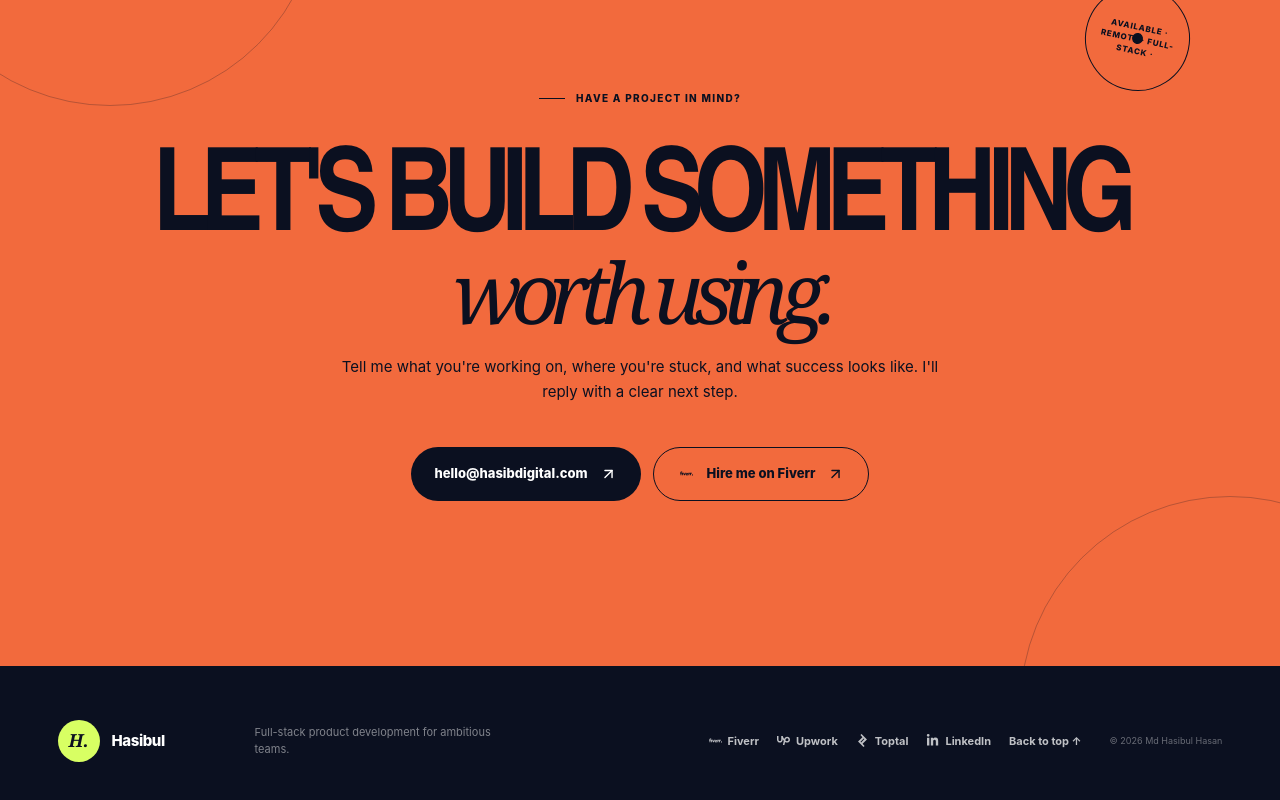
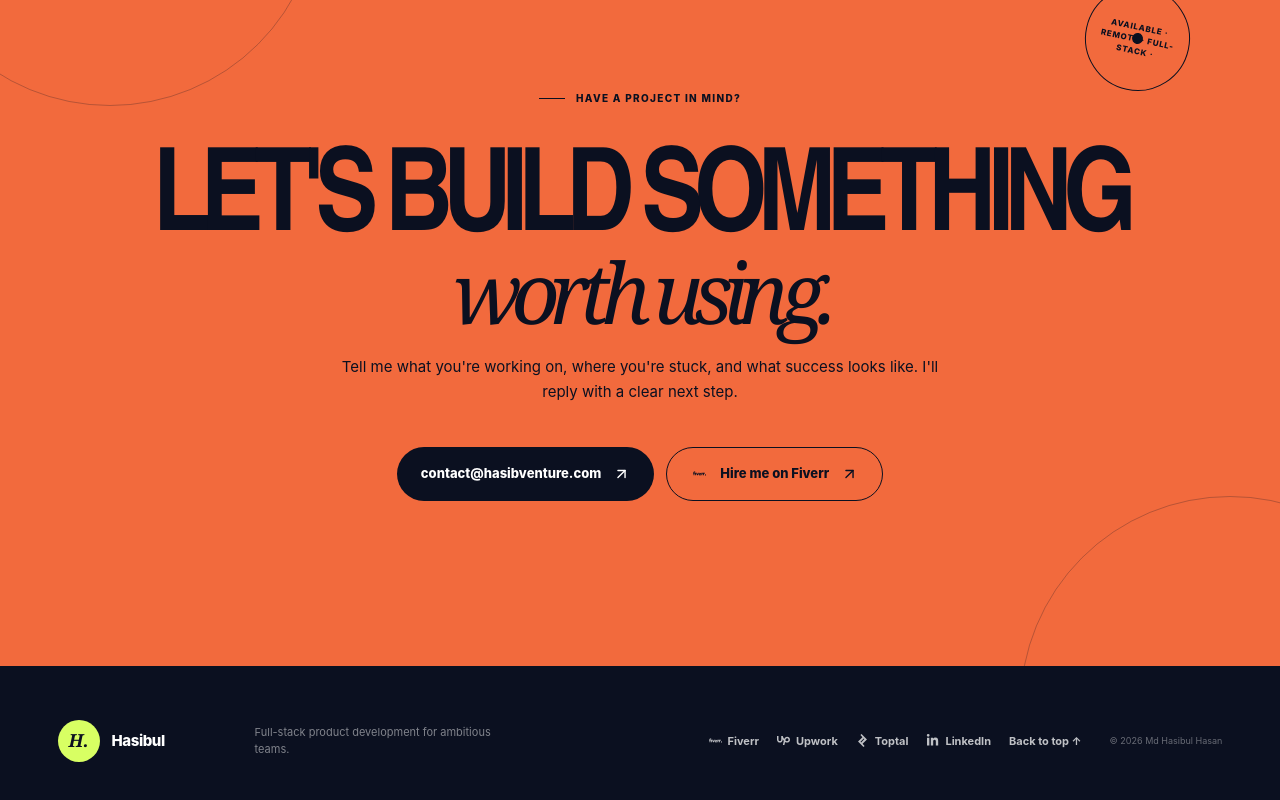
Before and after one commit to hasib1010/hasib, a Next.js app: page / in a window 1280 px wide. Shown: the part 9186-9986 px from the top of the page. Built offline with nearby package versions, Linux system fonts and the light colour scheme.

Commit message:
Use Hasib Venture domain and contact email

```diff
--- a/app/case-studies/[slug]/page.tsx
+++ b/app/case-studies/[slug]/page.tsx
@@ -219,7 +219,7 @@ export default async function CaseStudyPage({
             <div className="contact-section__actions">
               <a
                 className="button button--light"
-                href="mailto:hello@hasibdigital.com"
+                href="mailto:contact@hasibventure.com"
               >
                 Discuss your project
                 <ArrowUpRight aria-hidden="true" />
--- a/app/case-studies/page.tsx
+++ b/app/case-studies/page.tsx
@@ -191,7 +191,7 @@ export default function CaseStudiesPage() {
             <div className="contact-section__actions">
               <a
                 className="button button--light"
-                href="mailto:hello@hasibdigital.com"
+                href="mailto:contact@hasibventure.com"
               >
                 Start a conversation
                 <ArrowRight aria-hidden="true" />
--- a/app/layout.tsx
+++ b/app/layout.tsx
@@ -1,20 +1,12 @@
 import type { Metadata } from "next";
-import { headers } from "next/headers";
 import "./globals.css";
 
 export async function generateMetadata(): Promise<Metadata> {
-  const requestHeaders = await headers();
-  const host =
-    requestHeaders.get("x-forwarded-host") ??
-    requestHeaders.get("host") ??
-    "localhost:3000";
-  const protocol =
-    requestHeaders.get("x-forwarded-proto") ??
-    (host.includes("localhost") ? "http" : "https");
-  const origin = `${protocol}://${host}`;
+  const origin = "https://hasibventure.com";
 
   return {
     metadataBase: new URL(origin),
+    applicationName: "Hasib Venture",
     title: "Md Hasibul Hasan | Full-Stack Developer",
     description:
       "Full-stack developer building dependable web products with React, Next.js, Node.js, PostgreSQL, and cloud infrastructure.",
@@ -27,12 +19,18 @@ export async function generateMetadata(): Promise<Metadata> {
       "web application developer",
     ],
     authors: [{ name: "Md Hasibul Hasan" }],
+    creator: "Md Hasibul Hasan",
+    alternates: {
+      canonical: origin,
+    },
     openGraph: {
       title: "Md Hasibul Hasan | Full-Stack Developer",
       description:
         "From product idea to production—high-quality web products built for real business outcomes.",
       type: "website",
       locale: "en_US",
+      url: origin,
+      siteName: "Hasib Venture",
       images: [
         {
           url: `${origin}/og.png`,
--- a/app/page.tsx
+++ b/app/page.tsx
@@ -562,7 +562,7 @@ export default function Home() {
               I care about the details users notice and the engineering choices
               they never have to think about.
             </p>
-            <a href="mailto:hello@hasibdigital.com">
+            <a href="mailto:contact@hasibventure.com">
               Start a conversation
               <ArrowUpRight aria-hidden="true" />
             </a>
@@ -648,9 +648,9 @@ export default function Home() {
             <div className="contact-section__actions">
               <a
                 className="button button--light"
-                href="mailto:hello@hasibdigital.com"
+                href="mailto:contact@hasibventure.com"
               >
-                hello@hasibdigital.com
+                contact@hasibventure.com
                 <ArrowUpRight aria-hidden="true" />
               </a>
               <a
--- a/app/services/[slug]/page.tsx
+++ b/app/services/[slug]/page.tsx
@@ -130,7 +130,7 @@ export default async function ServicePage({
             <div className="service-detail-hero__actions">
               <a
                 className="button button--dark"
-                href="mailto:hello@hasibdigital.com"
+                href="mailto:contact@hasibventure.com"
               >
                 Discuss this service
                 <ArrowUpRight aria-hidden="true" />
@@ -351,7 +351,7 @@ export default async function ServicePage({
             <div className="contact-section__actions">
               <a
                 className="button button--light"
-                href="mailto:hello@hasibdigital.com"
+                href="mailto:contact@hasibventure.com"
               >
                 Start a conversation
                 <ArrowUpRight aria-hidden="true" />
--- a/components/PortfolioHeader.tsx
+++ b/components/PortfolioHeader.tsx
@@ -64,7 +64,7 @@ export default function PortfolioHeader() {
         {pathname !== "/" ? <Link href="/case-studies">Case studies</Link> : null}
       </nav>
 
-      <a className="header-cta" href="mailto:hello@hasibdigital.com">
+      <a className="header-cta" href="mailto:contact@hasibventure.com">
         Let&apos;s talk
         <ArrowUpRight aria-hidden="true" />
       </a>
@@ -91,7 +91,7 @@ export default function PortfolioHeader() {
             Case studies
             <ArrowRight aria-hidden="true" />
           </Link>
-          <a href="mailto:hello@hasibdigital.com">
+          <a href="mailto:contact@hasibventure.com">
             Start a project
             <Mail aria-hidden="true" />
           </a>
--- a/components/sections/Contact.tsx
+++ b/components/sections/Contact.tsx
@@ -121,7 +121,7 @@ export default function Contact() {
                 </a>
 
                 <a
-                  href="mailto:hello@hasibdigital.com"
+                  href="mailto:contact@hasibventure.com"
                   className="flex items-center gap-4 p-4 bg-white/60 backdrop-blur-sm border border-white rounded-3xl hover:shadow-xl hover:shadow-emerald-500/5 hover:border-emerald-200 transition-all duration-300 group/link"
                 >
                   <div className="w-10 h-10 rounded-xl bg-emerald-50 flex items-center justify-center text-emerald-600 shrink-0 transition-colors group-hover/link:bg-emerald-600 group-hover/link:text-white">
@@ -144,7 +144,7 @@ export default function Contact() {
                       Email Us
                     </div>
                     <div className="text-[11px] text-slate-500 font-medium">
-                      hello@hasibdigital.com
+                      contact@hasibventure.com
                     </div>
                   </div>
                   <svg
--- a/data/site.ts
+++ b/data/site.ts
@@ -95,6 +95,6 @@ export const companyInfo = {
     ],
     founded: 2017,
     location: 'Serving clients worldwide',
-    email: 'hello@hasibdigital.com',
+    email: 'contact@hasibventure.com',
     fiverr: 'https://www.fiverr.com/adnanhasib565'
 };
```
